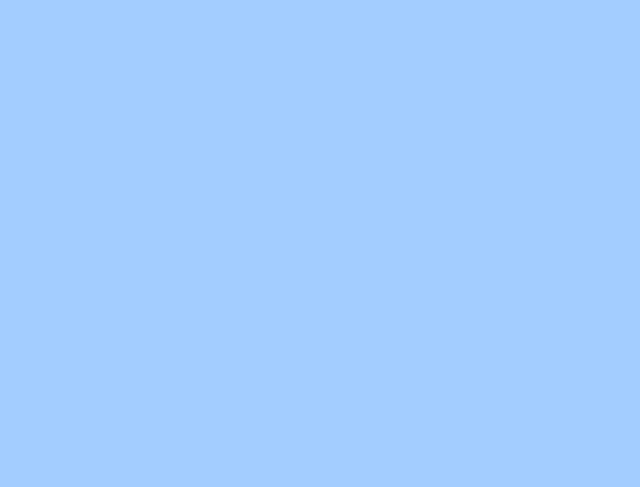
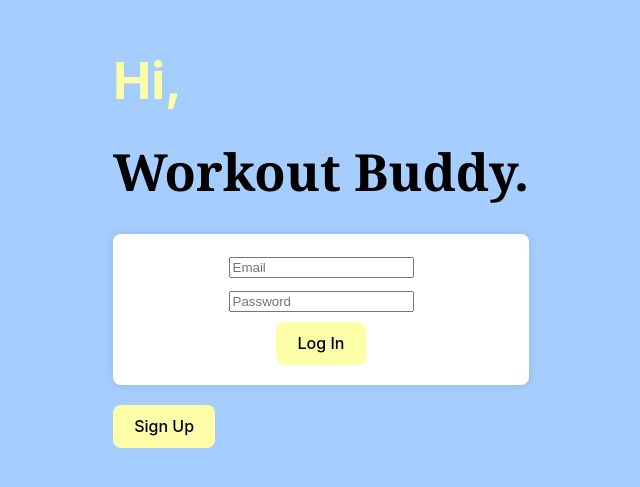
Before and after one commit to tyleryannes94/workout-buddy, a React (Vite) app in the folder frontend/: page / in a window 1280 px wide. Before the commit this address had no page. Shown: the part 167-654 px from the top of the page, without its empty margins (319-959 px from the left). Built offline with nearby package versions, Linux system fonts and the light colour scheme.

Commit message:
re added the home page component

```diff
--- a/frontend/src/App.jsx
+++ b/frontend/src/App.jsx
@@ -14,6 +14,7 @@ function App() {
     <>
     <Router>
       <Routes>
+      <Route path='/' exact element={<Home />} />
       <Route path="/navbar" element={<Navbar />} />
       <Route path="/login" element={<Login />} />
       <Route path="/signup" element={<SignupForm />} />
```
